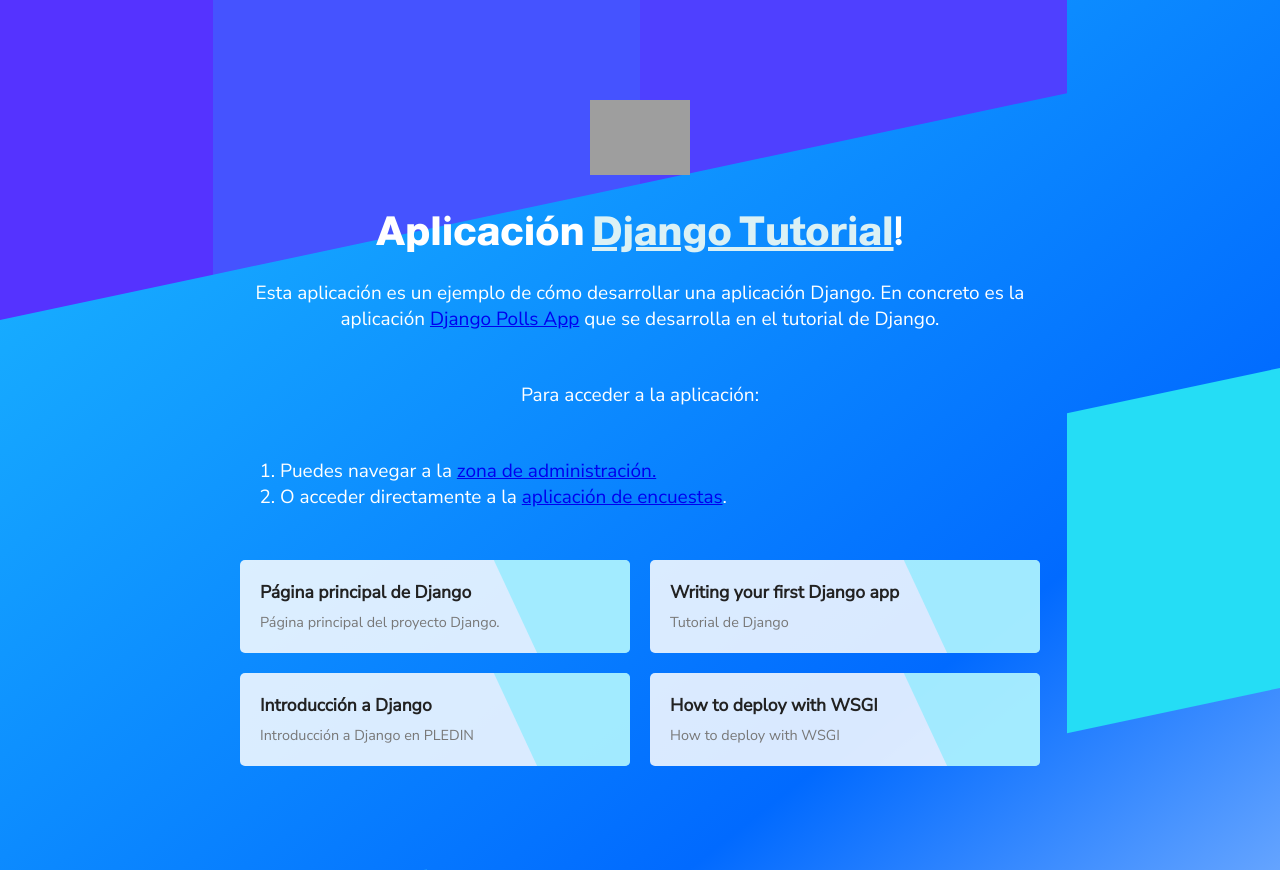
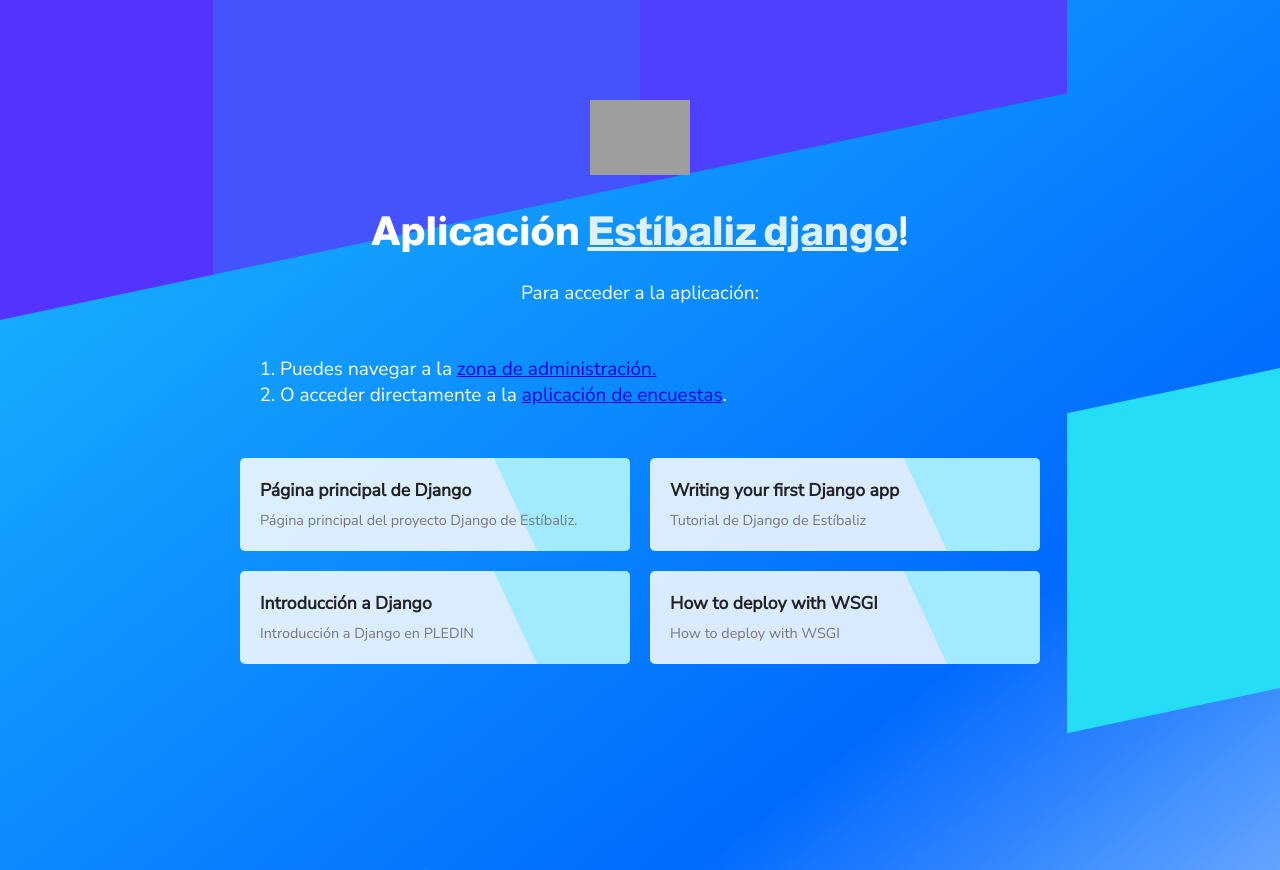
Before and after one commit to estbaliz9/django_tutorial, a Django app: page / in a window 1280 px wide. Shown: the top 870 px of the page. Run offline with Django 3.2, Linux system fonts and the light colour scheme; grey boxes are pictures that could not be loaded.

Commit message:
modificaciones local

```diff
--- a/django_tutorial/django_tutorial/settings.py
+++ b/django_tutorial/django_tutorial/settings.py
@@ -25,7 +25,7 @@
 # SECURITY WARNING: don't run with debug turned on in production!
 DEBUG = True
 
-ALLOWED_HOSTS = ['localhost','django.estibaliz.org']
+ALLOWED_HOSTS = ['localhost','127.0.0.1']
 
 
 # Application definition
--- a/django_tutorial/polls/admin.py
+++ b/django_tutorial/polls/admin.py
@@ -1,6 +1,6 @@
 from django.contrib import admin
 
-from .models import Choice, Question
+from .models import Choice, Question, Categoria
 
 
 class ChoiceInline(admin.TabularInline):
@@ -21,3 +21,4 @@
 
 
 admin.site.register(Question, QuestionAdmin)
+admin.site.register(Categoria)
--- a/django_tutorial/polls/static/polls/style.css
+++ b/django_tutorial/polls/static/polls/style.css
@@ -4,5 +4,5 @@
 }
 
 body {
-    background: white url("images/background.jpg");
+    background: white url("images/imagenprueba.jpg");
 }
--- a/django_tutorial/polls/templates/index.html
+++ b/django_tutorial/polls/templates/index.html
@@ -4,7 +4,7 @@
 <head>
   <meta charset="UTF-8" />
   <meta name="viewport" content="width=device-width, initial-scale=1.0" />
-  <title>Django Tutorial</title>
+  <title>Django Estíbaliz</title>
 
   <link rel="stylesheet"
     href="https://fonts.googleapis.com/css2?family=Almarai:wght@800&amp;family=Nunito+Sans&amp;display=swap" />
@@ -14,12 +14,7 @@
   <div class="container">
     <div class="content">
       <img src="https://dit.gonzalonazareno.org/gestiona/static/img/iesgn.jpg" alt="DigitalOcean Logo" width="100" />
-      <h1>Aplicación <a href="https://www.djangoproject.com/">Django Tutorial</a>!</h1>
-
-      <p>
-        Esta aplicación es un ejemplo de cómo desarrollar una aplicación Django. En concreto es la aplicación <a
-          href="https://docs.djangoproject.com/en/4.1/intro/tutorial01/">Django Polls App</a> que se desarrolla en el tutorial de Django.
-            </p>
+      <h1>Aplicación <a href="https://www.djangoproject.com/">Estíbaliz django</a>!</h1>
 
       <p>
         Para acceder a la aplicación:
@@ -32,11 +27,11 @@
 
     <div class="links">
       <a href="https://www.djangoproject.com/" target="_blank" rel="noopener noreferrer"><strong>Página principal de Django</strong>
-        <span>Página principal del proyecto Django.</span>
+        <span>Página principal del proyecto Django de Estíbaliz.</span>
       </a>
       <a href="https://docs.djangoproject.com/en/4.1/intro/tutorial01/" target="_blank"
         rel="noopener noreferrer"><strong>Writing your first Django app</strong>
-        <span>Tutorial de Django</span>
+        <span>Tutorial de Django de Estíbaliz</span>
       </a>
       <a href="https://fp.josedomingo.org/iaw2122/u03/django.html" target="_blank" rel="noopener noreferrer"><strong>Introducción a Django</strong><span>Introducción a  Django en PLEDIN</span></a>
       <a href="https://docs.djangoproject.com/en/4.1/howto/deployment/wsgi/" target="_blank" rel="noopener noreferrer"><strong>How to deploy with WSGI</strong>
--- a/django_tutorial/static/polls/style.css
+++ b/django_tutorial/static/polls/style.css
@@ -4,5 +4,5 @@
 }
 
 body {
-    background: white url("images/background.jpg");
+    background: white url("images/imagenprueba.jpg");
 }
--- a/polls/static/polls/style.css
+++ b/polls/static/polls/style.css
@@ -4,5 +4,5 @@
 }
 
 body {
-    background: white url("images/background.jpg");
+    background: white url("images/imagenprueba.jpg");
 }
```
Also changed, not shown: django_tutorial/backup.json (added, +1 -0 lines), django_tutorial/polls/models.py (+7 -0 lines), django_tutorial/polls/migrations/0002_categoria.py (added), django_tutorial/polls/static/polls/images/backgroundback.jpg (added), django_tutorial/polls/static/polls/images/imagenprueba.jpg (added), django_tutorial/static/polls/images/imagenprueba.jpg (added), polls/static/polls/images/faded_gallery-OfdOEdGYiuk-unsplash.jpg (added), polls/static/polls/images/imagenprueba.jpg (added), 2 other files.
